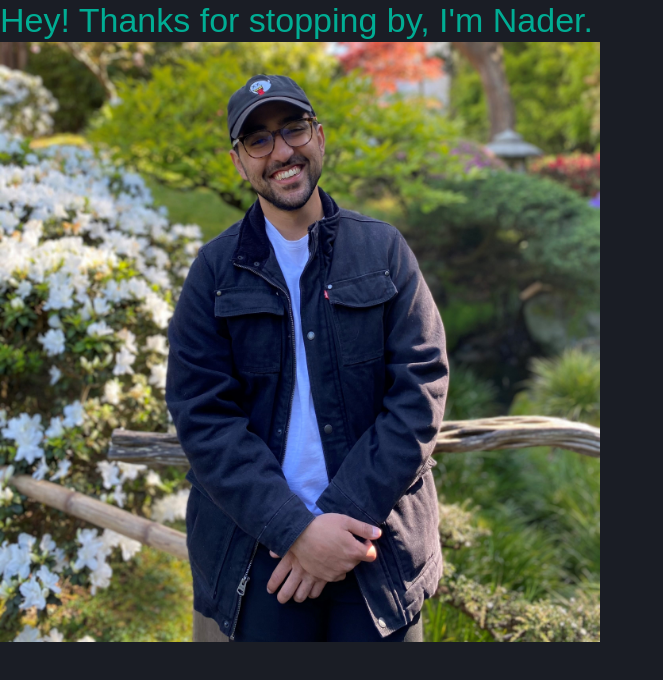
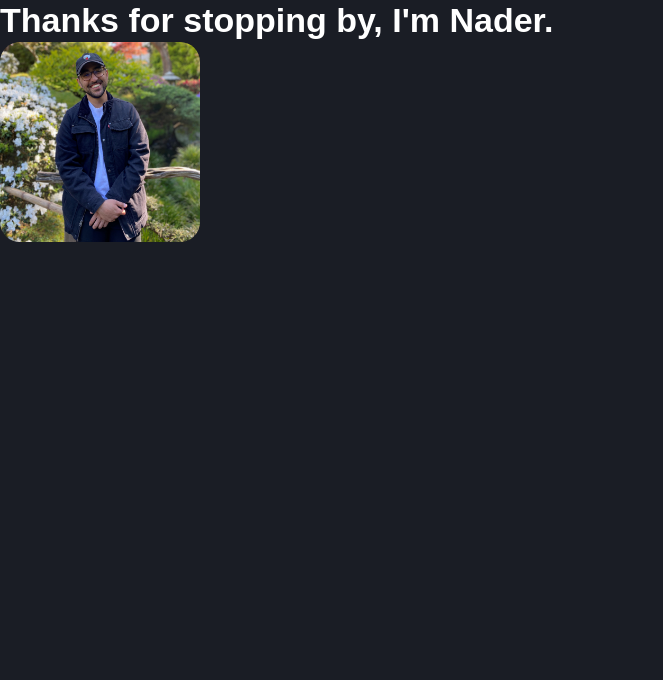
Before and after one commit to terminader7/portfolio, a Next.js app: page / in a window 1280 px wide. Shown: the top 680 px of the page, without its empty margins (0-663 px from the left). Built offline with nearby package versions, Linux system fonts and the light colour scheme.

Commit message:
small copy change and deleted api folder

```diff
--- a/pages/api/hello.js
+++ /dev/null
@@ -1,5 +0,0 @@
-// Next.js API route support: https://nextjs.org/docs/api-routes/introduction
-
-export default function handler(req, res) {
-  res.status(200).json({ name: 'John Doe' })
-}
--- a/pages/index.tsx
+++ b/pages/index.tsx
@@ -10,10 +10,19 @@ export default function Home() {
         <meta name="description" content="Nader's Portfolio" />
         <link rel="icon" href="/images/favicon.svg" />
       </Head>
-      <Typography variant="h4" sx={{ color: "green.main" }}>
-        {`Hey! Thanks for stopping by, I'm Nader.`}
+      <Typography
+        variant="h4"
+        sx={{ color: "common.white", fontWeight: "bold" }}
+      >
+        {`Thanks for stopping by, I'm Nader.`}
       </Typography>
-      <Image src="/images/picOfMe.jpg" alt="Nader" width={600} height={600} />
+      <Image
+        src="/images/picOfMe.jpg"
+        alt="Nader"
+        width={200}
+        height={200}
+        style={{ borderRadius: "20px" }}
+      />
     </Box>
   );
 }
```
